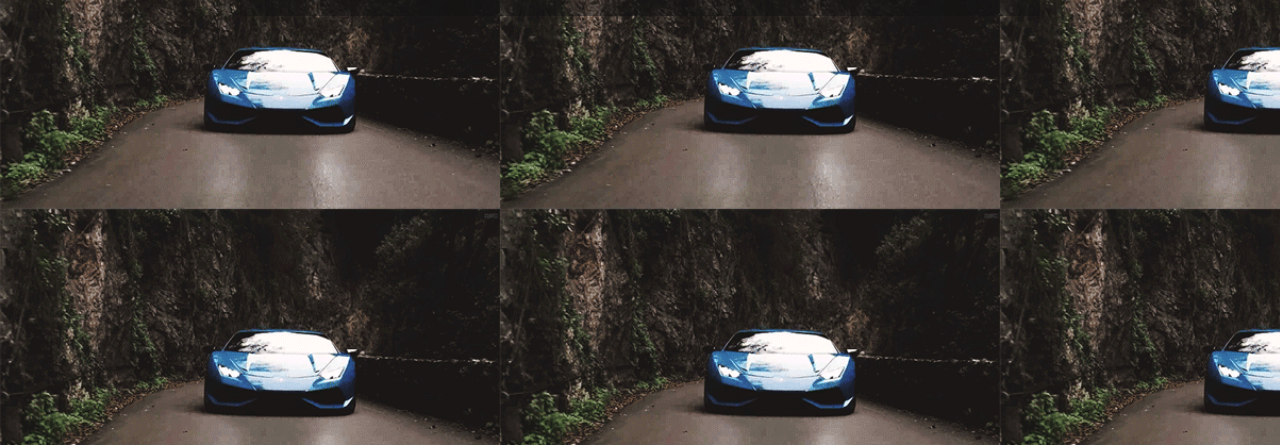
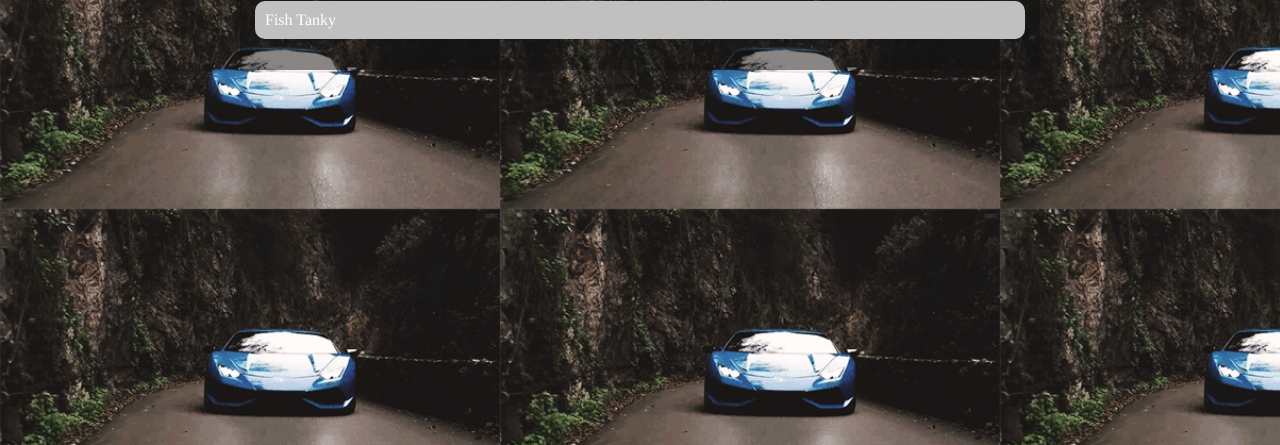
Before and after one commit to mrobertson123/mrobertson123.github.io, a plain HTML site: page portfolio.html in a window 1280 px wide. Shown: the part 355-800 px from the top of the page. Drawn offline with Linux system fonts and the light colour scheme.

Commit message:
added fish tank to portfolio

```diff
--- a/portfolio.html
+++ b/portfolio.html
@@ -36,6 +36,8 @@
                   </li>
             </ul>
     <h1> Khan Portfolio</h1>
+    <ul id = "portfolio">
+      <li><a href = "https://www.khanacademy.org/computer-programming/custom-of-major-robertson-project-fish-tank/6036993525006336?authuser=0">Fish Tanky</a></li>
             <ul>
             </ul>
         </div>
```
